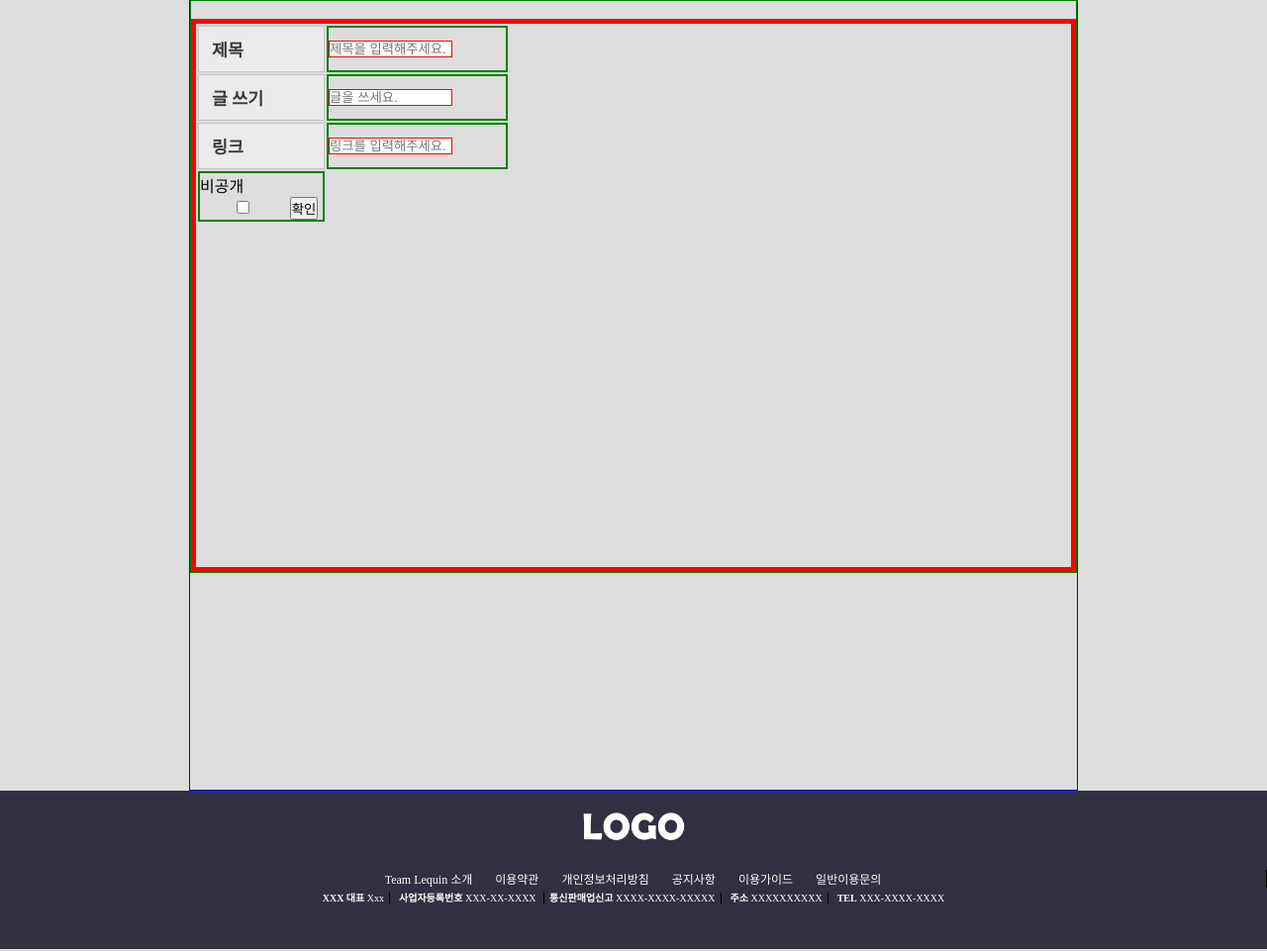
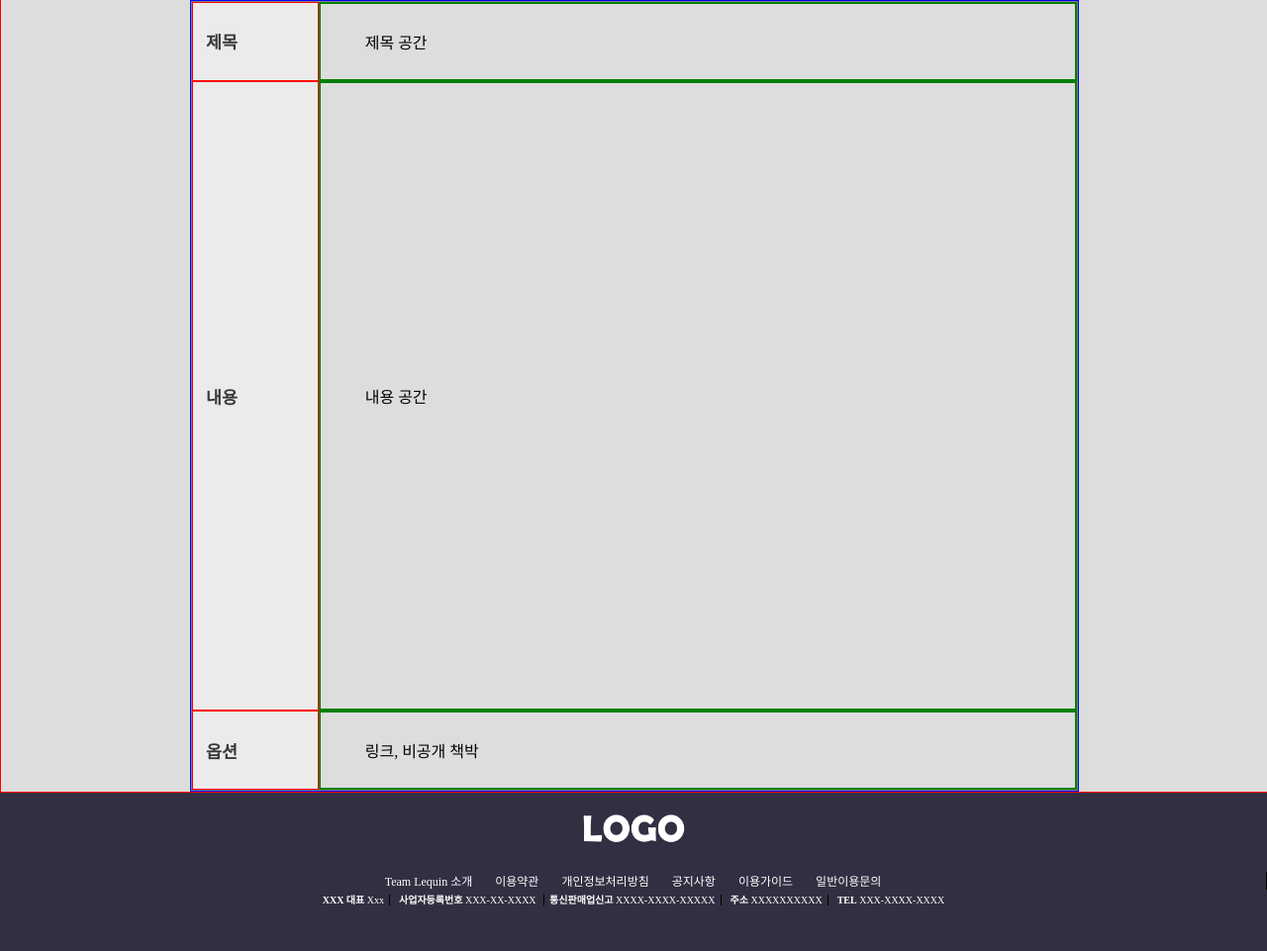
Before and after one commit to team-requin/Template_1, a PHP site: page /board/board_write.php in a window 1280 px wide. Shown: the part 241-1202 px from the top of the page at 99% size. Run offline with PHP 8.4, Linux system fonts and the light colour scheme.

Commit message:
board_write, css
css

```diff
--- a/board/board_write.php
+++ b/board/board_write.php
@@ -4,38 +4,26 @@ $img_dir = "../imgs";
 include('../header.php');
 ?>
     <div id="board_write">
-        <div>
-            <div id="board_area">
-                <form>
-                    <div id="table_div">
-                        <table>
-                            <tbody>
-                                <tr id="board_title">
+        <form id="board_frame">
+            <table cellspacing="0">
+                <tbody id="board_tbody">
+                    <tr>
                         <th>제목</th>
-                                    <td><input type="text" placeholder="제목을 입력해주세요."></td>
-                                </tr>
-                                <tr id="board_input">
-                                    <th>글 쓰기</th>
-                                    <td><input type="text" placeholder="글을 쓰세요."></td>
+                        <td>제목 공간</td>
                     </tr>
                     <tr>
-                                    <th>링크</th>
-                                    <td><input type="text" placeholder="링크를 입력해주세요."></td>
+                        <th>내용</th>
+                        <td>내용 공간</td>
                     </tr>
-                                <tr id="board_option">
-                                    <td>
-                                        비공개<input id="board_non" type="checkbox" value="비공개">
-                                        <button id="board_check">확인</button>
-                                    </td>
+                    <tr>
+                        <th>옵션</th>
+                        <td>링크, 비공개 책박</td>
                     </tr>
                 </tbody>
             </table>
-                    </div>
         </form>
     </div>
-        </div>
-    </div><!--옵션 제목 내용 링크-->
-
+    <!--옵션 제목 내용 링크-->
 <?php
 include('../footer.php');
 ?>
--- a/skin/default.css
+++ b/skin/default.css
@@ -250,19 +244,47 @@ img {
 	height: 100%;
 	display: flex;
 	justify-content: center;
+	border: 1px solid red;
 }
-#board_write > div{
+#board_frame {
 	width: 70%;
 	border: 1px solid blue;
 }
-#board_area {
-	padding-top: 2%;
-	height: 70%;
+#board_frame table {
+	width: 100%;
+	height: 100%;
+	border: 1px solid gray;
+}
+#board_frame table tbody {
 	border: 1px solid green;
 }
-#board_area form {
-	width: 100%;
+#board_frame table tbody tr {
+	border: 1px solid red;
 }
+#board_frame table tbody tr:first-child {
+	height: 10%;
+	border: 1px solid purple;
+}
+#board_frame table tbody tr:last-child {
+	height: 10%;
+	border: 1px solid black;
+}
+#board_tbody tr th{
+    width: 100px;
+    padding: 10px 13px;
+    border: 1px solid red; /*#c4c4c4;*/
+    background: #ebebeb;
+    color: #383838;
+    text-align: left;
+    font-size: 1.083em;
+}
+#board_tbody tr td{
+	padding: 0 5%;
+	border: 2px solid green;
+}
+
+/*
+
 #table_div table {
 	display: flex;
 	height: 100%;
@@ -277,23 +299,12 @@ img {
 	height: 100%;
 	width: 100%;
 }
-#table_div table tbody tr th{
-    width: 100px;
-    padding: 10px 13px;
-    border: 1px solid #c4c4c4;
-    background: #ebebeb;
-    color: #383838;
-    text-align: left;
-    font-size: 1.083em;
-}
-#table_div table tbody tr td{
-	border: 2px solid green;
-}
+
 #table_div table tbody tr td input{
 	border: 1px solid red;
 	width: 70%;
 }
-/* #board_title {
+#board_title {
 	border: 1px solid red;
 }
 #board_title input {
```
Also changed, not shown: other parts of skin/default.css (+17 -23 lines). Lines whose indentation alone changed are shown as unchanged.
